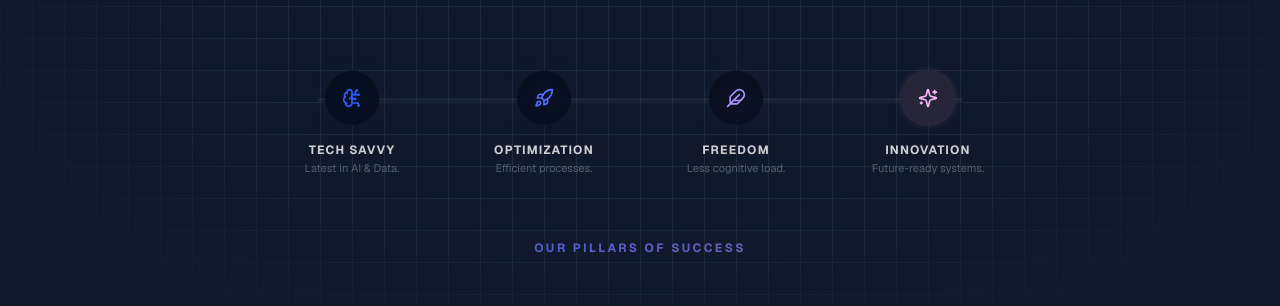
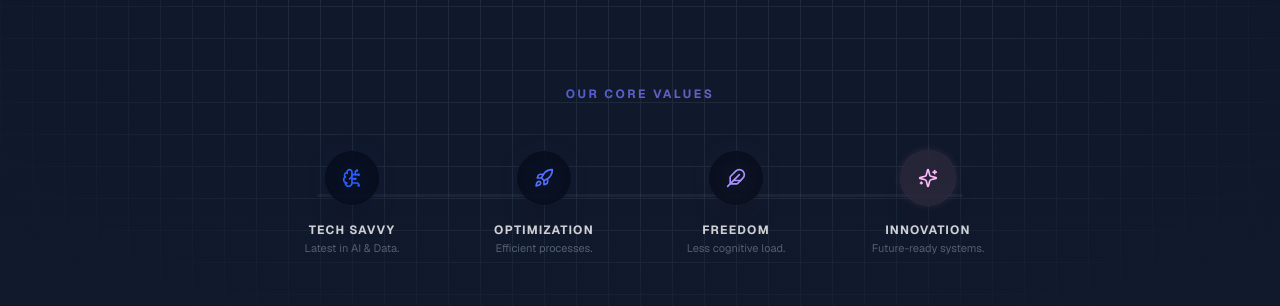
Before and after one commit to tovy-eu/tovy.eu-website, a Next.js app: page /en/ in a window 1280 px wide. Shown: the part 916-1222 px from the top of the page. Built offline with nearby package versions, Linux system fonts and the light colour scheme; no server answers.

Commit message:
place OUR CORE VALUES above the values visuals

```diff
--- a/src/components/landing/about-section.tsx
+++ b/src/components/landing/about-section.tsx
@@ -54,9 +54,16 @@ export function AboutSection({ dict }: { dict: Dictionary }) {
           </div>
         </ScrollReveal>
 
-        <div className="mt-16 md:mt-20 relative mx-auto max-w-3xl">
+        <div className="mt-16 md:mt-24 relative mx-auto max-w-3xl">
+          {/* Header for pillars - moved above visuals */}
+          <ScrollReveal className="text-center mb-10 md:mb-12">
+            <h3 className="text-[10px] md:text-xs font-bold leading-7 bg-gradient-to-r from-primary to-[hsl(var(--accent-gradient-stop))] bg-clip-text text-transparent uppercase tracking-[0.2em]">
+              {dict.about.pillarsTitle}
+            </h3>
+          </ScrollReveal>
+
           {/* Thicker Connecting Line (Always Horizontal) with synchronized sweep */}
-          <div className="absolute top-5 md:top-7 left-[8%] right-[8%] h-[3px] bg-white/5 overflow-hidden rounded-full">
+          <div className="absolute top-[88px] md:top-[108px] left-[8%] right-[8%] h-[3px] bg-white/5 overflow-hidden rounded-full">
             <div
               className="absolute inset-y-0 w-1/3 bg-gradient-to-r from-transparent via-primary/20 to-transparent blur-md animate-kitt-line-sweep"
             />
@@ -109,12 +116,6 @@ export function AboutSection({ dict }: { dict: Dictionary }) {
             ))}
           </div>
         </div>
-
-        <ScrollReveal className="mt-12 md:mt-16 text-center">
-          <h3 className="text-[10px] md:text-xs font-bold leading-7 bg-gradient-to-r from-primary to-[hsl(var(--accent-gradient-stop))] bg-clip-text text-transparent uppercase tracking-[0.2em]">
-            {dict.about.pillarsTitle}
-          </h3>
-        </ScrollReveal>
       </div>
     </section>
   );
--- a/src/dictionaries/en.json
+++ b/src/dictionaries/en.json
@@ -22,7 +22,7 @@
     "strategy": "TOVY STRATEGY",
     "title": "What and why we do this.",
     "mission": "Our mission is to build smart data ecosystems that take work off your hands. We desire a world where technology gives people more time, focus, and freedom to grow.",
-    "pillarsTitle": "OUR PILLARS OF SUCCESS",
+    "pillarsTitle": "OUR CORE VALUES",
     "pillars": {
       "tech": {
         "title": "Tech Savvy",
```
